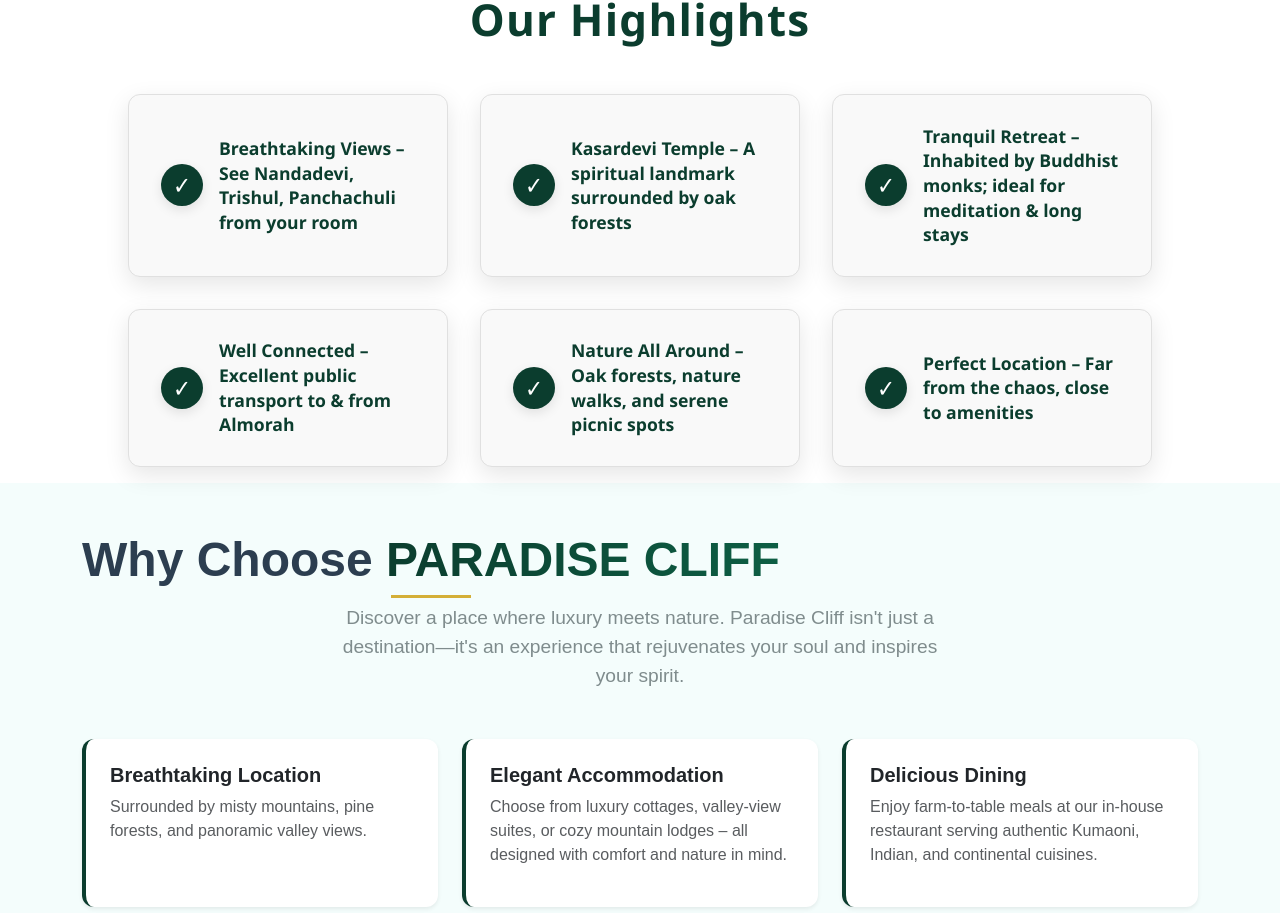
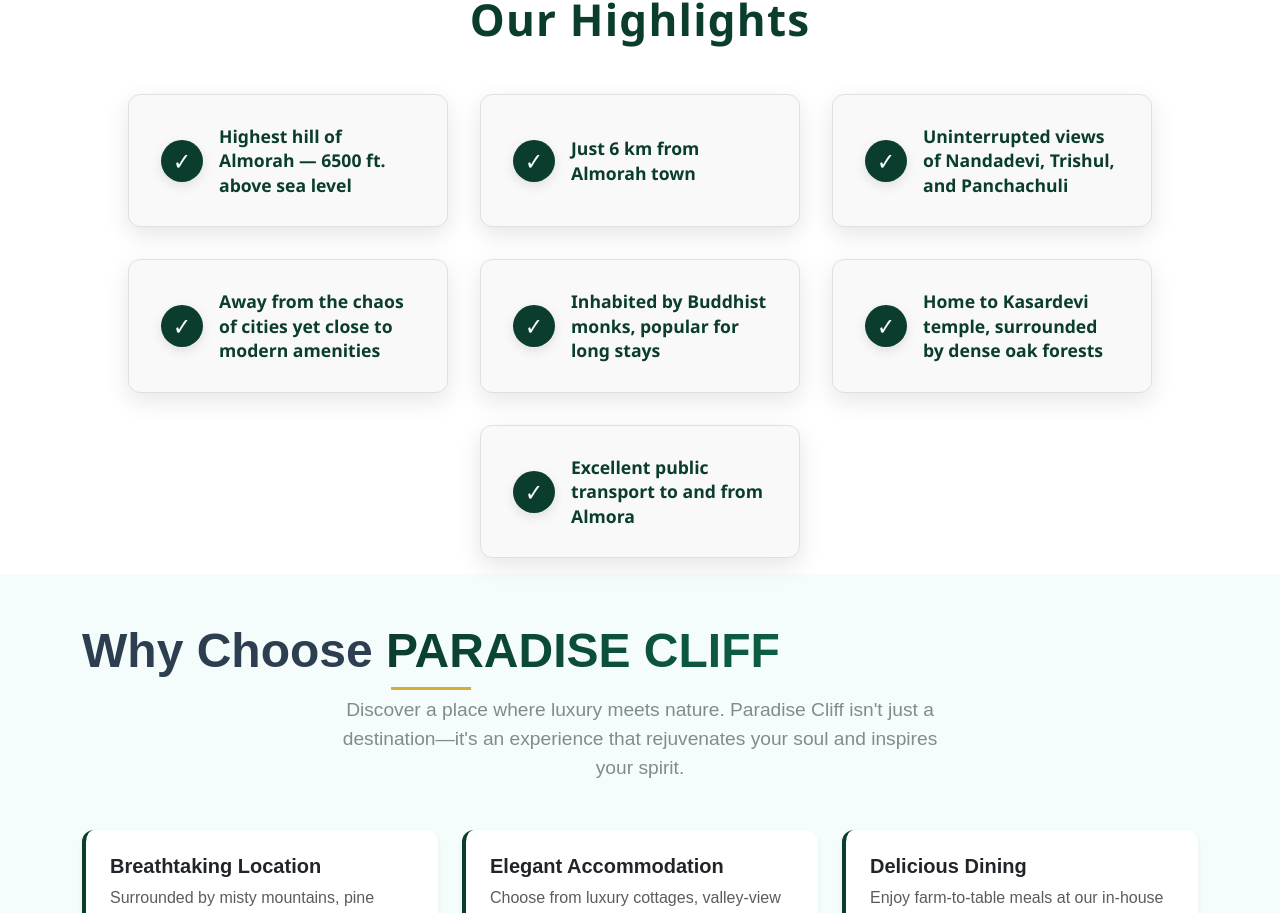
Before and after one commit to Gyasuddinali/doctordash, a React (Create React App) app: page / in a window 1280 px wide. Shown: the part 8200-9113 px from the top of the page. Built offline with nearby package versions, Linux system fonts and the light colour scheme.

Commit message:
highlight content change

```diff
--- a/src/tour/Highlights.js
+++ b/src/tour/Highlights.js
@@ -3,15 +3,26 @@
 
 import "./highlight.css";
 function Highlights() {
-  const highlights = [
-    "Breathtaking Views –  See Nandadevi, Trishul, Panchachuli from your room",
-    "Kasardevi Temple –  A spiritual landmark surrounded by oak forests",
-    "Tranquil Retreat –  Inhabited by Buddhist monks; ideal for meditation & long stays",
-    "Well Connected – Excellent public transport to & from Almorah",
-    "Nature All Around – Oak forests, nature walks, and serene picnic spots",
-    "Perfect Location –  Far from the chaos, close to amenities",
-  ];
+  // const highlights = [
+  //   "Breathtaking Views –  See Nandadevi, Trishul, Panchachuli from your room",
+  //   "Kasardevi Temple –  A spiritual landmark surrounded by oak forests",
+  //   "Tranquil Retreat –  Inhabited by Buddhist monks; ideal for meditation & long stays",
+  //   "Well Connected – Excellent public transport to & from Almorah",
+  //   "Nature All Around – Oak forests, nature walks, and serene picnic spots",
+  //   "Perfect Location –  Far from the chaos, close to amenities",
+  // ];
 
+
+  const highlights=[
+"Highest hill of Almorah — 6500 ft. above sea level",
+ "Just 6 km from Almorah town",
+ "Uninterrupted views of Nandadevi, Trishul, and Panchachuli",
+ "Away from the chaos of cities yet close to modern amenities",
+ "Inhabited by Buddhist monks, popular for long stays" ,
+ "Home to Kasardevi temple, surrounded by dense oak forests",
+"Excellent public transport to and from Almora" ,
+
+  ]
   return (
     <section className="highlights-section">
       <div className="container">
```
